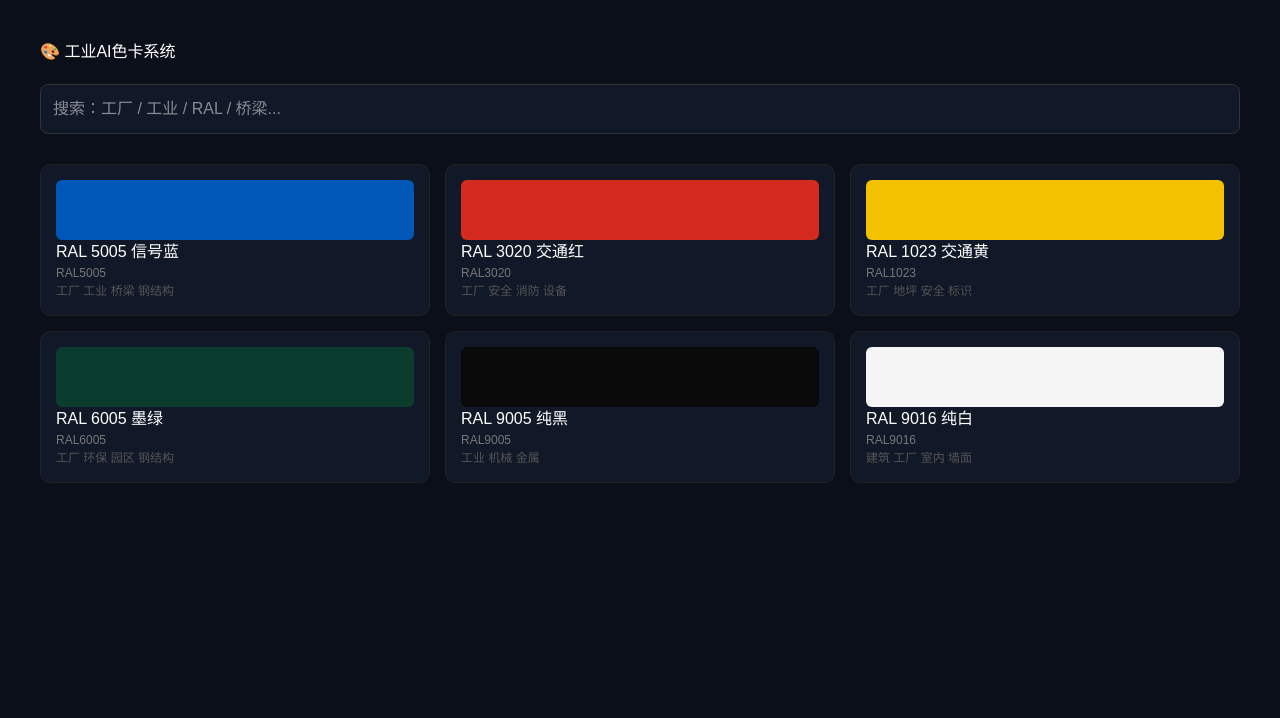
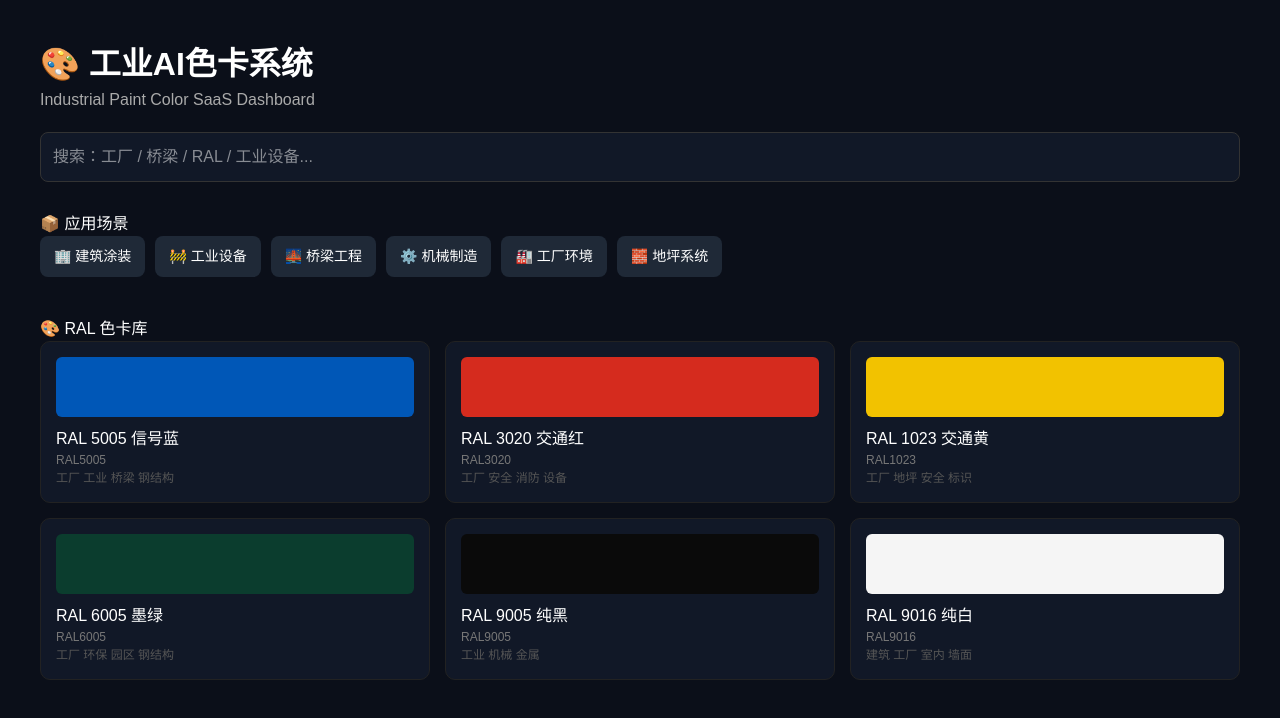
Before and after one commit to Orangesweetcheese/industrial-ai-cad, a Next.js app: page / in a window 1280 px wide. Shown: the top 718 px of the page. Built offline with nearby package versions, Linux system fonts and the light colour scheme.

Commit message:
update detail page

```diff
--- a/app/[id]/page.tsx
+++ b/app/[id]/page.tsx
@@ -1,8 +1,48 @@
-export default function Page() {
+import { colors } from "../../lib/colors";
+
+export default function Page({ params }: any) {
+  const color = colors.find((c) => c.id === params.id);
+
+  if (!color) {
+    return (
+      <div style={{ padding: 40, color: "white", background: "#0b0f19" }}>
+        <h1>未找到色卡</h1>
+      </div>
+    );
+  }
+
   return (
     <div style={{ padding: 40, color: "white", background: "#0b0f19" }}>
-      <h1>工业AI色卡详情页</h1>
-      <p>这里是动态详情页面</p>
+
+      {/* 返回 */}
+      <a href="/" style={{ color: "#888" }}>← 返回首页</a>
+
+      {/* 标题 */}
+      <h1 style={{ marginTop: 20 }}>{color.name}</h1>
+
+      {/* 色块 */}
+      <div
+        style={{
+          width: 200,
+          height: 120,
+          background: color.hex,
+          borderRadius: 10,
+          marginTop: 20,
+        }}
+      />
+
+      {/* 信息 */}
+      <div style={{ marginTop: 20 }}>
+        <p><b>编号：</b> {color.id}</p>
+        <p><b>类别：</b> {color.category}</p>
+        <p><b>HEX：</b> {color.hex}</p>
+      </div>
+
+      {/* 工业说明 */}
+      <div style={{ marginTop: 30, color: "#aaa" }}>
+        <h3>工业应用</h3>
+        <p>适用于建筑 / 工厂 / 机械 / 钢结构等工业场景</p>
+      </div>
     </div>
   );
 }
--- a/app/page.tsx
+++ b/app/page.tsx
@@ -6,7 +6,16 @@ import { colors } from "../lib/colors";
 export default function Home() {
   const [search, setSearch] = useState("");
 
-  // ✅ 稳定搜索（工业级写法）
+  const categories = [
+    "🏢 建筑涂装",
+    "🚧 工业设备",
+    "🌉 桥梁工程",
+    "⚙️ 机械制造",
+    "🏭 工厂环境",
+    "🧱 地坪系统",
+  ];
+
+  // 🔍 搜索逻辑（工业级统一搜索）
   const filteredColors = colors.filter((color) => {
     const s = search.trim().toLowerCase();
 
@@ -22,19 +31,31 @@ export default function Home() {
   });
 
   return (
-    <div style={{ background: "#0b0f19", minHeight: "100vh", color: "white", padding: 40 }}>
+    <div
+      style={{
+        background: "#0b0f19",
+        minHeight: "100vh",
+        color: "white",
+        padding: "40px",
+      }}
+    >
+      {/* ===== 标题 ===== */}
+      <h1 style={{ fontSize: 32, fontWeight: "bold" }}>
+        🎨 工业AI色卡系统
+      </h1>
 
-      {/* 标题 */}
-      <h1>🎨 工业AI色卡系统</h1>
+      <p style={{ color: "#aaa" }}>
+        Industrial Paint Color SaaS Dashboard
+      </p>
 
-      {/* 搜索框 */}
+      {/* ===== 搜索 ===== */}
+      <div style={{ marginTop: 20 }}>
         <input
           value={search}
           onChange={(e) => setSearch(e.target.value)}
-        placeholder="搜索：工厂 / 工业 / RAL / 桥梁..."
+          placeholder="搜索：工厂 / 桥梁 / RAL / 工业设备..."
           style={{
             width: "100%",
-          marginTop: 20,
             padding: 12,
             borderRadius: 8,
             border: "1px solid #333",
@@ -42,29 +63,61 @@ export default function Home() {
             color: "white",
           }}
         />
+      </div>
 
-      {/* 结果区 */}
+      {/* ===== 分类 ===== */}
+      <h2 style={{ marginTop: 30 }}>📦 应用场景</h2>
+
+      <div style={{ display: "flex", flexWrap: "wrap", gap: 10 }}>
+        {categories.map((c, i) => (
+          <div
+            key={i}
+            style={{
+              padding: "10px 14px",
+              background: "#1f2937",
+              borderRadius: 8,
+              cursor: "pointer",
+              fontSize: 14,
+            }}
+          >
+            {c}
+          </div>
+        ))}
+      </div>
+
+      {/* ===== 色卡列表 ===== */}
+      <h2 style={{ marginTop: 40 }}>🎨 RAL 色卡库</h2>
+
+      {filteredColors.length === 0 ? (
+        <p style={{ color: "#888" }}>没有找到匹配的色卡</p>
+      ) : (
         <div
           style={{
-          marginTop: 30,
             display: "grid",
             gridTemplateColumns: "repeat(3, 1fr)",
             gap: 15,
           }}
         >
-        {filteredColors.length === 0 ? (
-          <p>没有找到匹配结果</p>
-        ) : (
-          filteredColors.map((color) => (
+          {filteredColors.map((color) => (
+            <a
+              key={color.id}
+              href={`/id/${color.id}`}
+              style={{
+                textDecoration: "none",
+                color: "inherit",
+              }}
+            >
               <div
-              key={color.id}
                 style={{
                   background: "#111827",
                   padding: 15,
                   borderRadius: 10,
                   border: "1px solid #222",
+                  cursor: "pointer",
+                  transition: "0.2s",
                 }}
               >
+                {/* 色块 */}
                 <div
                   style={{
                     height: 60,
@@ -73,15 +126,19 @@ export default function Home() {
                   }}
                 />
 
-              <p>{color.name}</p>
-              <p style={{ fontSize: 12, color: "#777" }}>{color.id}</p>
+                {/* 信息 */}
+                <p style={{ marginTop: 10 }}>{color.name}</p>
+                <p style={{ fontSize: 12, color: "#777" }}>
+                  {color.id}
+                </p>
                 <p style={{ fontSize: 12, color: "#555" }}>
                   {color.category}
                 </p>
               </div>
-          ))
+            </a>
+          ))}
+        </div>
       )}
-      </div>
     </div>
   );
 }
```
Lines whose indentation alone changed are shown as unchanged.
